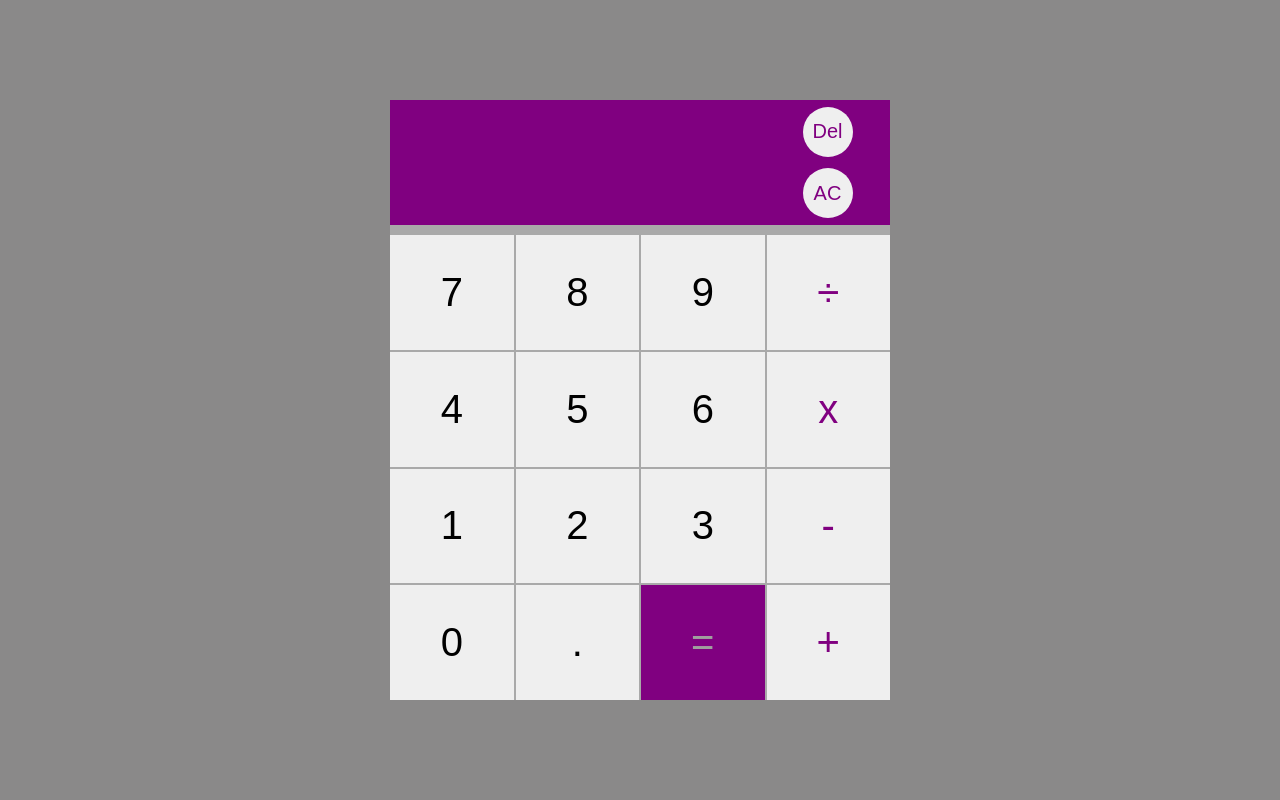
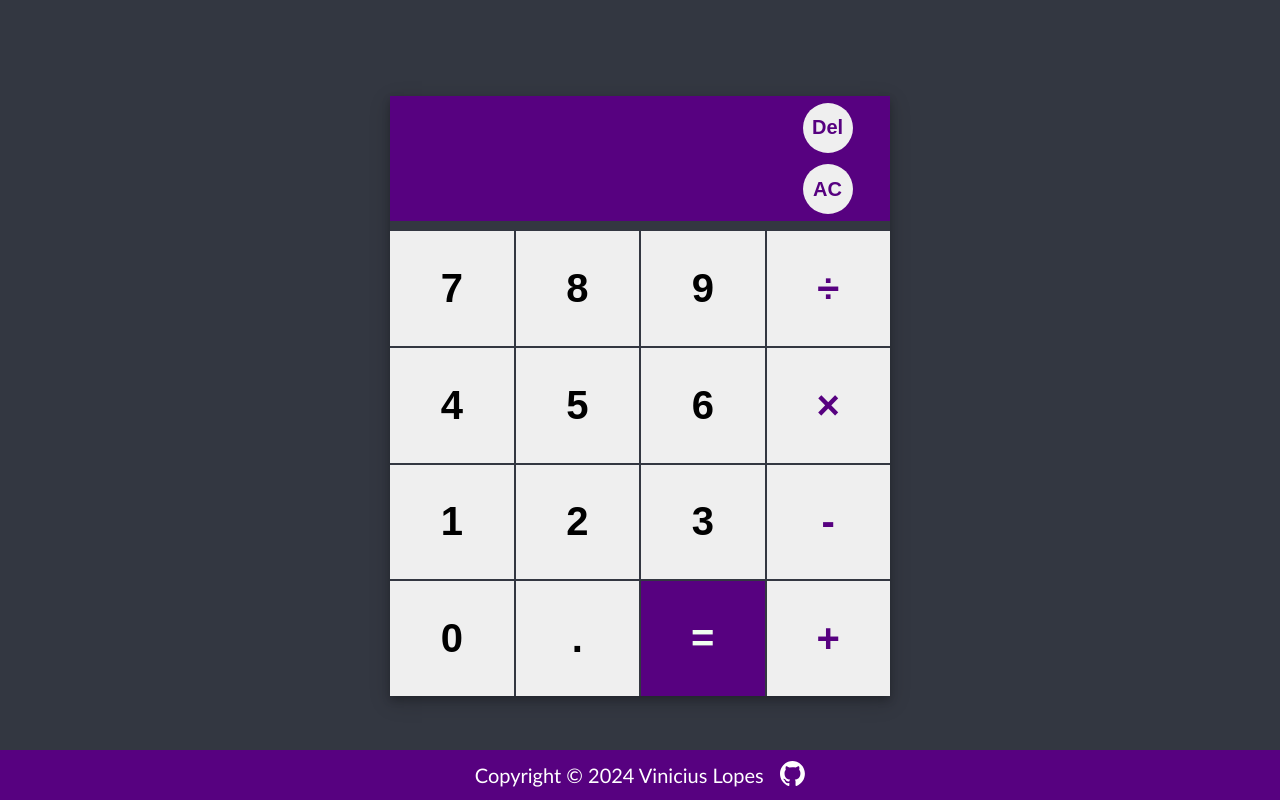
Before and after one commit to ViniciusLopesN/calculator-project, a plain HTML site: page index.html in a window 1280 px wide. Drawn offline with Linux system fonts and the light colour scheme.

Commit message:
Added footer and changed colors

```diff
--- a/index.html
+++ b/index.html
@@ -10,11 +10,11 @@
   <body>
     <div id="calculator">
       <div id="screen">
-        <div id="upper-section">
+        <div id="left-section">
           <div id="upper-display"></div>
           <div id="display"></div>
         </div>
-        <div class="screen-buttons">
+        <div id="right-section">
           <button id="delete">Del</button>
           <button id="clear">AC</button>
         </div>
@@ -24,11 +24,10 @@
         <button class= "body-button digit-button" id="eight">8</button>
         <button class= "body-button digit-button" id="nine">9</button>
         <button class= "body-button operand-button" id="divide">÷</button>
-
         <button class= "body-button digit-button" id="four">4</button>
         <button class= "body-button digit-button" id="five">5</button>
         <button class= "body-button digit-button" id="six">6</button>
-        <button class= "body-button operand-button" id="multiply">x</button>
+        <button class= "body-button operand-button" id="multiply">&times</button>
 
         <button class= "body-button digit-button" id="one">1</button>
         <button class= "body-button digit-button" id="two">2</button>
@@ -40,7 +39,10 @@
         <button class= "body-button" id="equal">=</button>
         <button class= "body-button operand-button" id="add">+</button>
       </div>
-
+    </div>
+    <div id="footer">
+      <div>Copyright &#169 2024 Vinicius Lopes</div>
+      <a href="https://github.com/ViniciusLopesN" target="_blank" rel="noopener noreferrer"><img id="githubLogo" class="clickable" src="./github-mark-white.svg" alt="Github Cat logo" height="25px" width="auto"></a>
     </div>
   </body>
 </html>
--- a/script.js
+++ b/script.js
@@ -90,7 +90,6 @@ for (const button of numberButtons) { // Create button functionality for numbers
 
 dotButton.addEventListener('click', () => dotButton.disabled = true)
 
-
 function populateDisplay(event) {
   if(!inputedFirstNumber && !inputedSecondNumber && inputedOperand) {
     display.textContent = '';
--- a/style.css
+++ b/style.css
@@ -4,11 +4,11 @@ body {
   margin: 0;
   padding: 0;
   height: 100vh;
-  background-color: #8a8989;
+  background-color: #333741;
   font-family: 'Trebuchet MS', 'Lucida Sans Unicode', 'Lucida Grande', 'Lucida Sans', Arial, sans-serif;
   display: flex;
-  justify-content: center;
-  align-items: center;
+  flex-direction: column;
+  justify-content: space-between;
 }
 
 * {
@@ -17,23 +17,29 @@ body {
 
 button {
   cursor: pointer;
+  font-weight: bold;
 }
 
 
 button:active {
-  filter: brightness(1.25);
+  filter: brightness(1.35);
 }
+
+
 
 #calculator {
   min-height: 600px;
   min-width: 500px;
   display: flex;
   flex-direction: column;
-  background-color: darkgrey;
-  gap: 10px
+  background-color: #333741;
+  gap: 10px;
+  align-self: center;
+  margin-top: 12vh;
+  box-shadow: 0 4px 8px 0 rgba(0, 0, 0, 0.2), 0 6px 20px 0 rgba(0, 0, 0, 0.19);
 }
 
-#upper-section {
+#left-section {
   flex-grow: 1;
   display: flex;
   flex-direction: column;
@@ -43,22 +49,22 @@ button:active {
 #screen {
   display: flex;
   flex-basis: 125px;
-  background-color: purple;
+  background-color: #570180;
 }
 
 #upper-display {
   font-size: 20px;
-  color: lightgoldenrodyellow;
+  color: rgba(240, 255, 240, 0.815);
   align-self: flex-end;
 }
 
 #display {
   align-self: flex-end;
-  color: lightgrey;
+  color: honeydew;
   font-size: 30px;
 }
 
-.screen-buttons {
+#right-section {
   flex: 0 1 25%;
   display: flex;
   flex-direction: column;
@@ -75,7 +81,7 @@ button:active {
   width: 50px;
   border: none;
   border-radius: 50%;
-  color: purple;
+  color: #570180;
 }
 
 .buttons {
@@ -88,13 +94,13 @@ button:active {
 }
 
 .operand-button {
-  color: purple
+  color: #570180
 }
 
  #equal,
  .active {
-  color: #a09e9e;
-  background-color: purple;
+  color: honeydew;
+  background-color: #570180;
  }
 
 
@@ -105,3 +111,22 @@ button:active {
   padding: 0px;
   font-size: 40px;
 }
+
+#footer {
+  display: flex;
+  min-height: 50px;
+  gap: 16px;
+  justify-content: center;
+  align-items: center;
+  color: white;
+  font-size: 20px;
+  background-color: #570180;
+  }
+
+  #githubLogo{
+    transition: all .2s ease-in-out;
+  }
+
+  #githubLogo:hover {
+    transform: scale(1.3);
+  }
```
Also changed, not shown: github-mark-white.svg (added).
